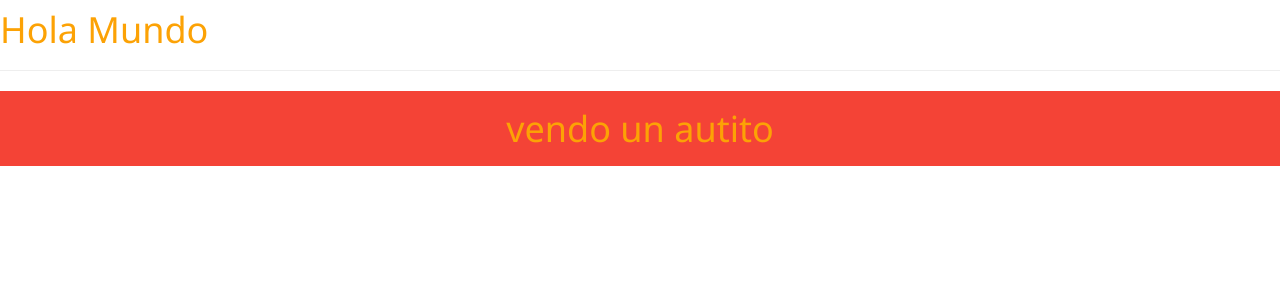
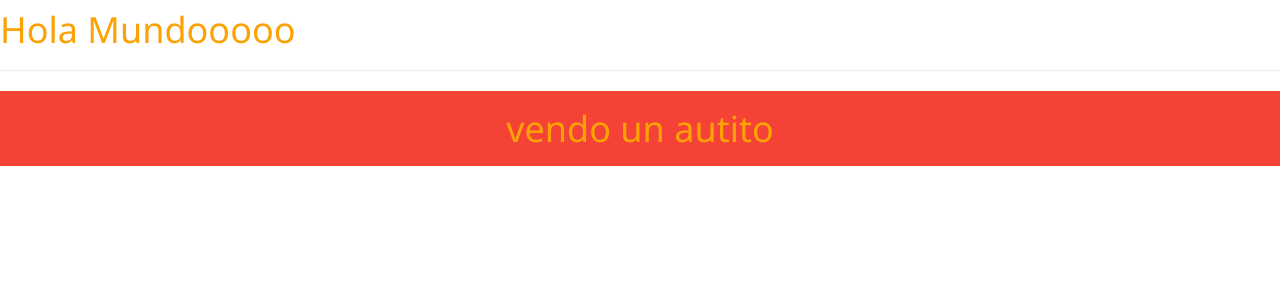
Before and after one commit to mfaguas/Now, a Django app: page / in a window 1280 px wide. Shown: the top 300 px of the page. Run offline with Django 3.2, Linux system fonts and the light colour scheme; data comes from the database, SQL or seed files in the repository; some libraries are stand-ins or nearby versions.

Commit message:
Probando commit

```diff
--- a/test_env/SitioAutomovil/webAutos/templates/webAutos/post_list.html
+++ b/test_env/SitioAutomovil/webAutos/templates/webAutos/post_list.html
@@ -12,7 +12,7 @@
     <link rel="stylesheet" href="https://www.w3schools.com/w3css/4/w3.css">
 </head>
 <body>
-    <h1 class="hola">Hola Mundo</h1>
+    <h1 class="hola">Hola Mundooooo</h1>
     <hr>
     {% for post in posts %}
     <button onclick="myFunction('Demo3')" class="w3-btn w3-block w3-red"><h1>{{ post.titulo }}</h1></button>
```
